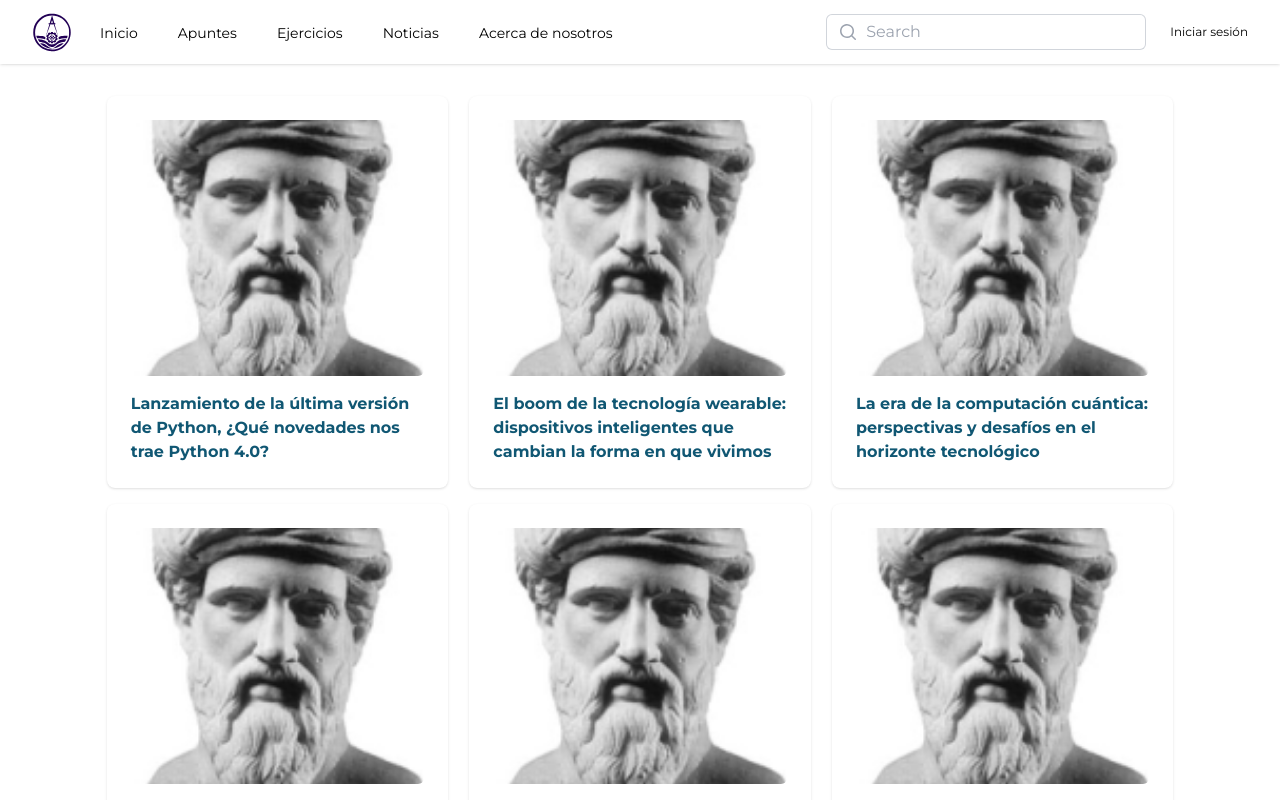
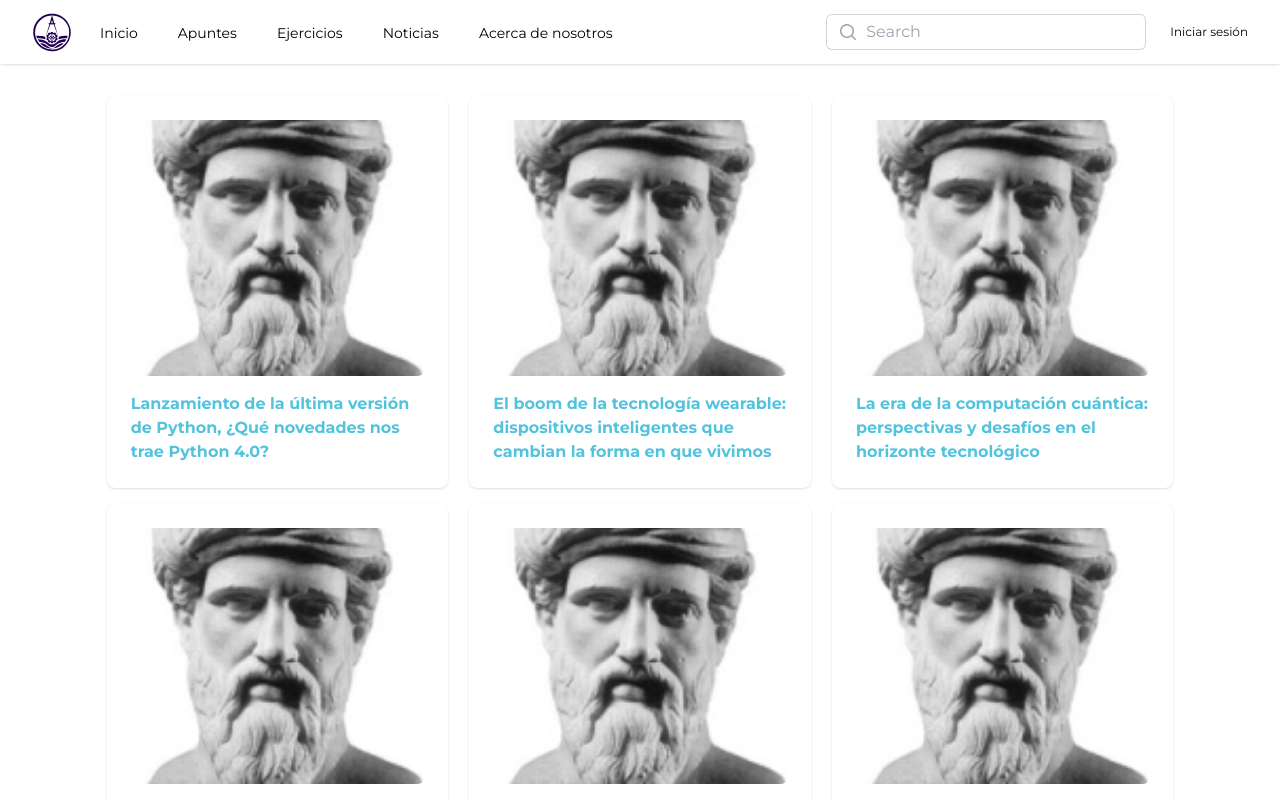
Before and after one commit to RodriguezRamirezGerardoOmar/disclosure-page-uac-omm, a Next.js app in the folder icpc-frontned/: page /newslist in a window 1280 px wide. Shown: the top 800 px of the page. Built offline with nearby package versions, Linux system fonts and the light colour scheme.

Commit message:
refactor(NewsList): Change color of News Item title
The color of the NewsItemComponent's title was changed to highlight the title itself, from "primary" to "dark-accent"

```diff
--- a/icpc-frontned/src/app/components/cards/NewsItemComponent.tsx
+++ b/icpc-frontned/src/app/components/cards/NewsItemComponent.tsx
@@ -33,7 +33,7 @@
               <TextComponent
                 tag={enumTextTags.p}
                 sizeFont='s16'
-                className='font-bold text-primary'>
+                className='font-bold text-dark-accent'>
                 {props.item.title}
               </TextComponent>
             </Link>
```
